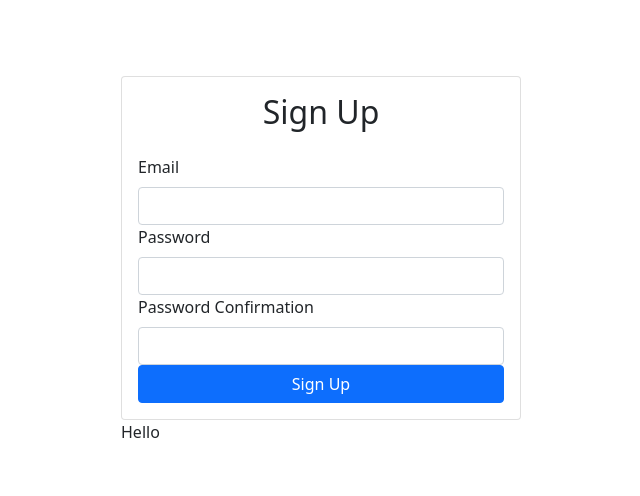
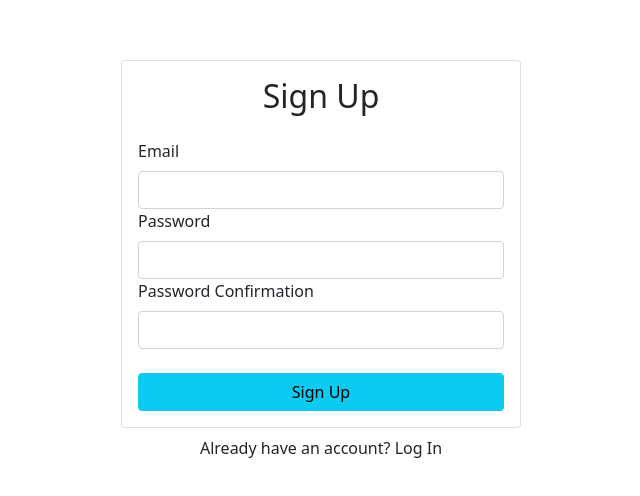
Before and after one commit to Mel28vin/graphical-password-auth, a React (Create React App) app: page / in a window 1280 px wide. Shown: the part 140-636 px from the top of the page, without its empty margins (319-959 px from the left). Built offline with nearby package versions, Linux system fonts and the light colour scheme; no server answers.

Commit message:
Added Functionality for the signup page

```diff
--- a/src/components/App.tsx
+++ b/src/components/App.tsx
@@ -1,17 +1,19 @@
 import { Container } from "react-bootstrap"
 import SignUp from "./SignUp"
+import { AuthProvider } from "../contexts/AuthContext"
 
 const App = () => {
   return (
+    <AuthProvider>
       <Container
-      className="d-flex align-items-center justify-content-center
-    "
+        className="d-flex align-items-center justify-content-center"
         style={{ minHeight: "100vh" }}
       >
         <div className="w-100" style={{ maxWidth: "400px" }}>
           <SignUp />
         </div>
       </Container>
+    </AuthProvider>
   )
 }
 
--- a/src/components/SignUp.tsx
+++ b/src/components/SignUp.tsx
@@ -1,17 +1,38 @@
-import { useRef } from "react"
-import { Button, Card, Form } from "react-bootstrap"
+import { useRef, useState } from "react"
+import { Button, Card, Form, Alert } from "react-bootstrap"
+import { useAuth } from "../contexts/AuthContext"
 
 const SignUp = () => {
-  const emailRef = useRef()
-  const passwordRef = useRef()
-  const passwordConfirmRef = useRef()
+  const emailRef = useRef<HTMLInputElement>()
+  const passwordRef = useRef<HTMLInputElement>()
+  const passwordConfirmRef = useRef<HTMLInputElement>()
+  const [error, setError] = useState("")
+  const [loading, setLoading] = useState(false)
+  const { signup, currentUser } = useAuth()
+
+  const handleSubmit = async (e) => {
+    e.preventDefault()
+    if (passwordRef.current.value !== passwordConfirmRef.current.value) {
+      return setError("Passwords Do Not Match")
+    }
+    try {
+      setError("")
+      setLoading(true)
+      await signup(emailRef.current.value, passwordRef.current.value)
+    } catch {
+      return setError("Failed to create an Account")
+    }
+    setLoading(false)
+  }
 
   return (
     <>
       <Card>
         <Card.Body>
           <h2 className="text-center mb-4"> Sign Up</h2>
-          <Form>
+          {error && <Alert variant="danger"> {error} </Alert>}
+          {currentUser && currentUser.email}
+          <Form onSubmit={handleSubmit}>
             <Form.Group id="email">
               <Form.Label> Email </Form.Label>
               <Form.Control type="email" ref={emailRef} required />
@@ -20,17 +41,24 @@ const SignUp = () => {
               <Form.Label> Password </Form.Label>
               <Form.Control type="password" ref={passwordRef} required />
             </Form.Group>
-            <Form.Group id="email">
+            <Form.Group id="password-confirm">
               <Form.Label> Password Confirmation </Form.Label>
-              <Form.Control type="email" ref={passwordConfirmRef} required />
+              <Form.Control type="password" ref={passwordConfirmRef} required />
             </Form.Group>
-            <Button className="w-100" type="submit">
+            <Button
+              disabled={loading}
+              variant="info"
+              className="w-100 mt-4"
+              type="submit"
+            >
               Sign Up
             </Button>
           </Form>
         </Card.Body>
       </Card>
-      <div> Hello </div>
+      <div className="w-100 text-center mt-2">
+        Already have an account? Log In
+      </div>
     </>
   )
 }
--- /dev/null
+++ b/src/contexts/AuthContext.tsx
@@ -0,0 +1,32 @@
+import React, { useContext, useState, useEffect, useMemo } from "react"
+import { createUserWithEmailAndPassword } from "firebase/auth"
+import { auth } from "../firebase"
+
+const AuthContext = React.createContext<null | any>(null)
+
+export const useAuth = () => useContext(AuthContext)
+
+export const AuthProvider = ({ children }) => {
+  const [currentUser, setCurrentUser] = useState<any | null>(null)
+
+  const signup = (email, password) =>
+    createUserWithEmailAndPassword(auth, email, password)
+
+  useEffect(() => {
+    const unsubscribe = auth.onAuthStateChanged((user) => {
+      setCurrentUser(user)
+    })
+
+    return unsubscribe
+  }, [])
+
+  const value = useMemo(
+    () => ({
+      currentUser,
+      signup,
+    }),
+    [currentUser]
+  )
+
+  return <AuthContext.Provider value={value}>{children}</AuthContext.Provider>
+}
```
Also changed, not shown: firebase.json (added). Lines whose indentation alone changed are shown as unchanged.
